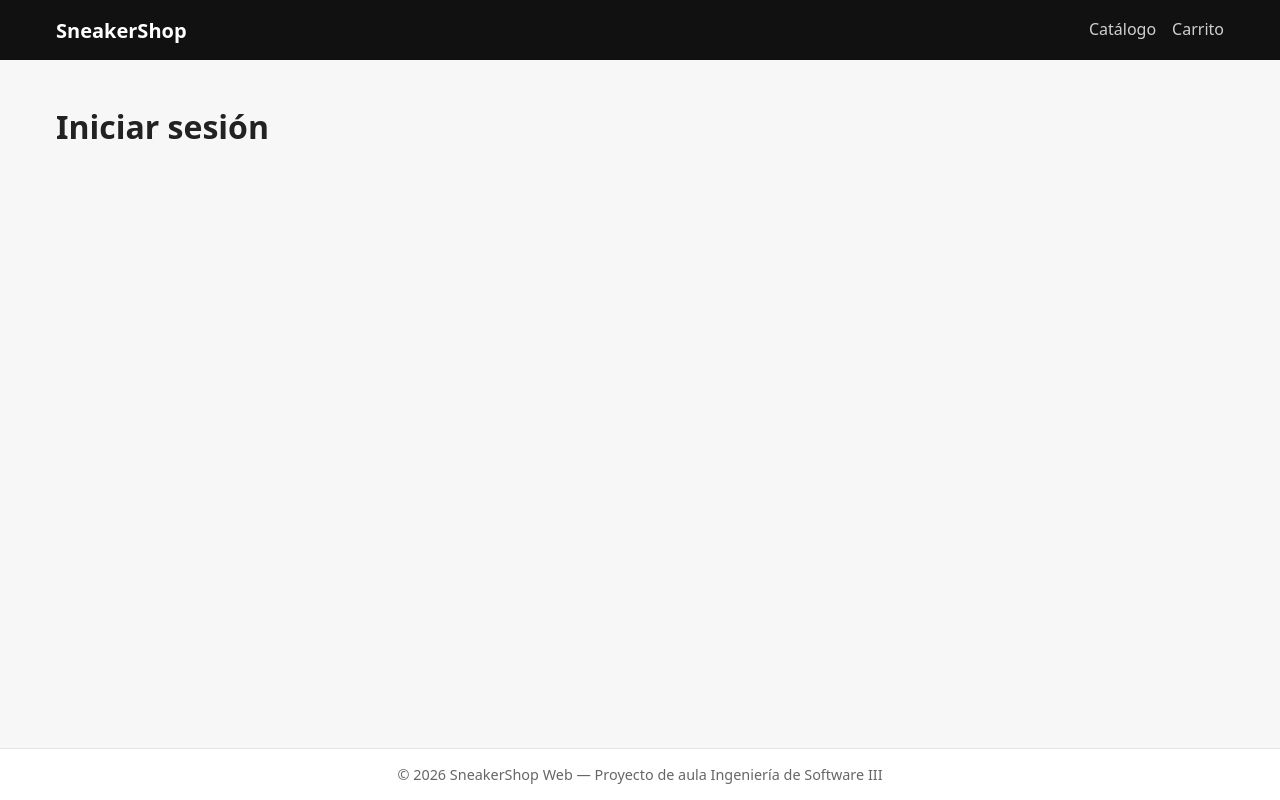
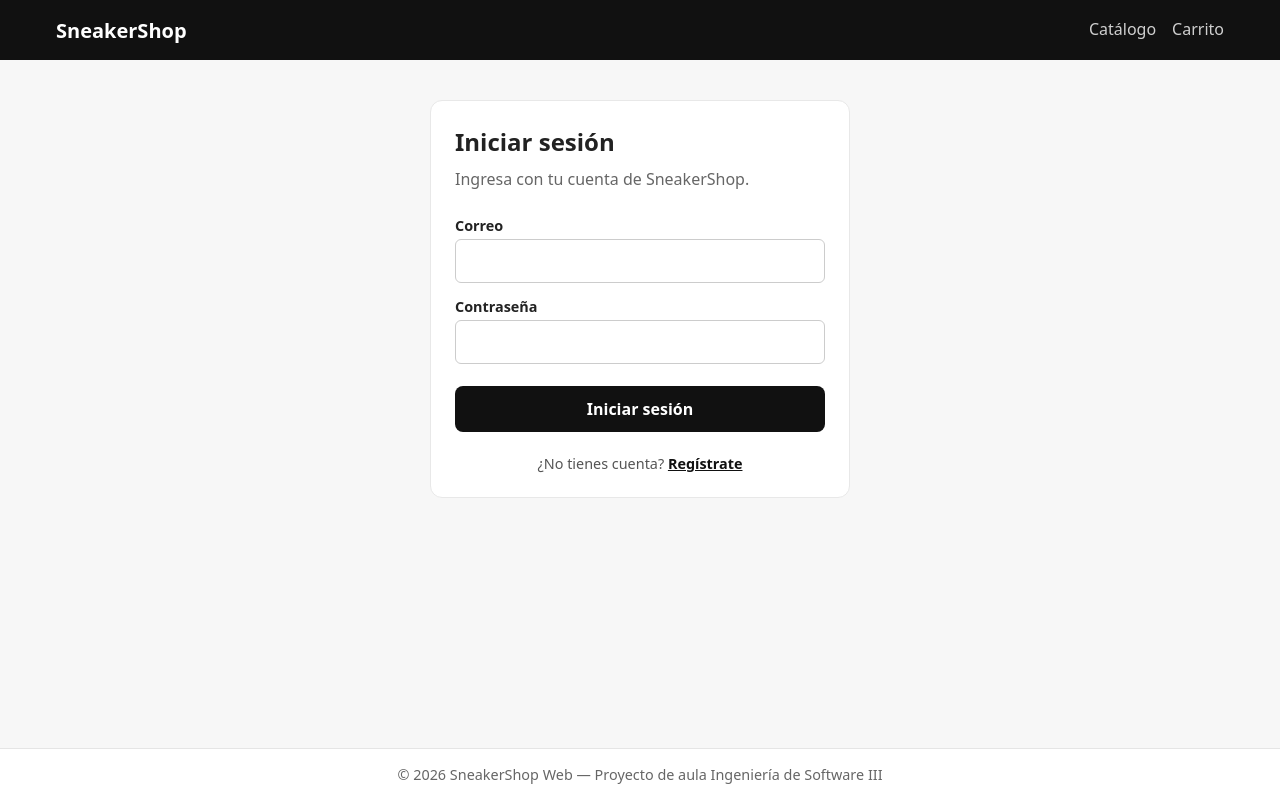
Before and after one commit to leonardo44s/sneakershop-web, a React (Vite) app in the folder client/: page /login in a window 1280 px wide. Built offline with nearby package versions, Linux system fonts and the light colour scheme; no server answers.

Commit message:
SCRUM-69 US-09: pantalla de inicio de sesión del cliente

```diff
--- a/client/src/pages/LoginPage.jsx
+++ b/client/src/pages/LoginPage.jsx
@@ -1,3 +1,106 @@
+import { useState } from 'react';
+import { Link, Navigate, useNavigate, useSearchParams } from 'react-router-dom';
+import { useAuth } from '../context/useAuth.js';
+import FormField from '../components/FormField.jsx';
+import '../styles/forms.css';
+
+// Solo se permite volver a páginas internas de la tienda (que empiezan con "/")
+function destinoSeguro(valor) {
+  return valor && valor.startsWith('/') && !valor.startsWith('//') ? valor : '/';
+}
+
 export default function LoginPage() {
-  return <h1>Iniciar sesión</h1>;
+  const { isLoggedIn, login } = useAuth();
+  const navigate = useNavigate();
+  const [searchParams] = useSearchParams();
+  const redirect = searchParams.get('redirect');
+  const destino = destinoSeguro(redirect);
+
+  const [datos, setDatos] = useState({ correo: '', contrasena: '' });
+  const [errores, setErrores] = useState({});
+  const [errorGeneral, setErrorGeneral] = useState('');
+  const [enviando, setEnviando] = useState(false);
+
+  if (isLoggedIn) {
+    return <Navigate to={destino} replace />;
+  }
+
+  function handleChange(event) {
+    const { name, value } = event.target;
+    setDatos((prev) => ({ ...prev, [name]: value }));
+    setErrores((prev) => ({ ...prev, [name]: undefined }));
+  }
+
+  async function handleSubmit(event) {
+    event.preventDefault();
+    setErrorGeneral('');
+
+    const encontrados = {};
+    if (!datos.correo.trim()) encontrados.correo = 'Ingresa tu correo';
+    if (!datos.contrasena) encontrados.contrasena = 'Ingresa tu contraseña';
+    setErrores(encontrados);
+    if (Object.keys(encontrados).length > 0) return;
+
+    setEnviando(true);
+    try {
+      await login(datos.correo, datos.contrasena);
+      navigate(destino, { replace: true });
+    } catch (error) {
+      setErrorGeneral(
+        error.status === 401
+          ? 'Correo o contraseña incorrectos'
+          : 'No se pudo iniciar sesión. Intenta de nuevo.'
+      );
+    } finally {
+      setEnviando(false);
+    }
+  }
+
+  return (
+    <div className="form-page">
+      <form className="form-card" onSubmit={handleSubmit} noValidate>
+        <h1>Iniciar sesión</h1>
+        <p className="form-card__subtitle">Ingresa con tu cuenta de SneakerShop.</p>
+
+        {redirect === '/checkout' && (
+          <p className="form-alert form-alert--success">
+            Inicia sesión para finalizar tu compra. Tu carrito se mantiene.
+          </p>
+        )}
+
+        <FormField
+          id="correo"
+          label="Correo"
+          type="email"
+          value={datos.correo}
+          onChange={handleChange}
+          error={errores.correo}
+          autoComplete="email"
+        />
+        <FormField
+          id="contrasena"
+          label="Contraseña"
+          type="password"
+          value={datos.contrasena}
+          onChange={handleChange}
+          error={errores.contrasena}
+          autoComplete="current-password"
+        />
+
+        {errorGeneral && (
+          <p className="form-alert form-alert--error" role="alert">
+            {errorGeneral}
+          </p>
+        )}
+
+        <button type="submit" className="form-submit" disabled={enviando}>
+          {enviando ? 'Ingresando…' : 'Iniciar sesión'}
+        </button>
+
+        <p className="form-footer">
+          ¿No tienes cuenta? <Link to="/registro">Regístrate</Link>
+        </p>
+      </form>
+    </div>
+  );
 }
```
